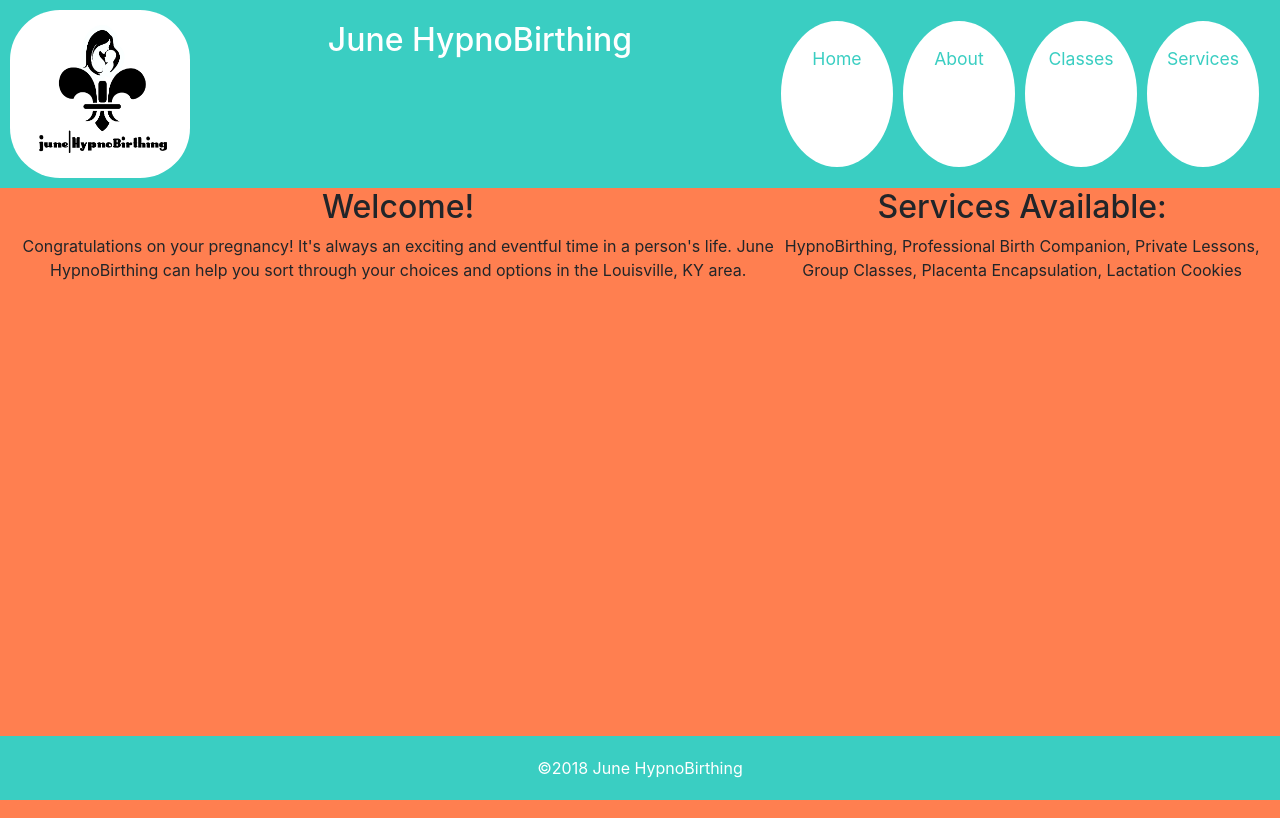
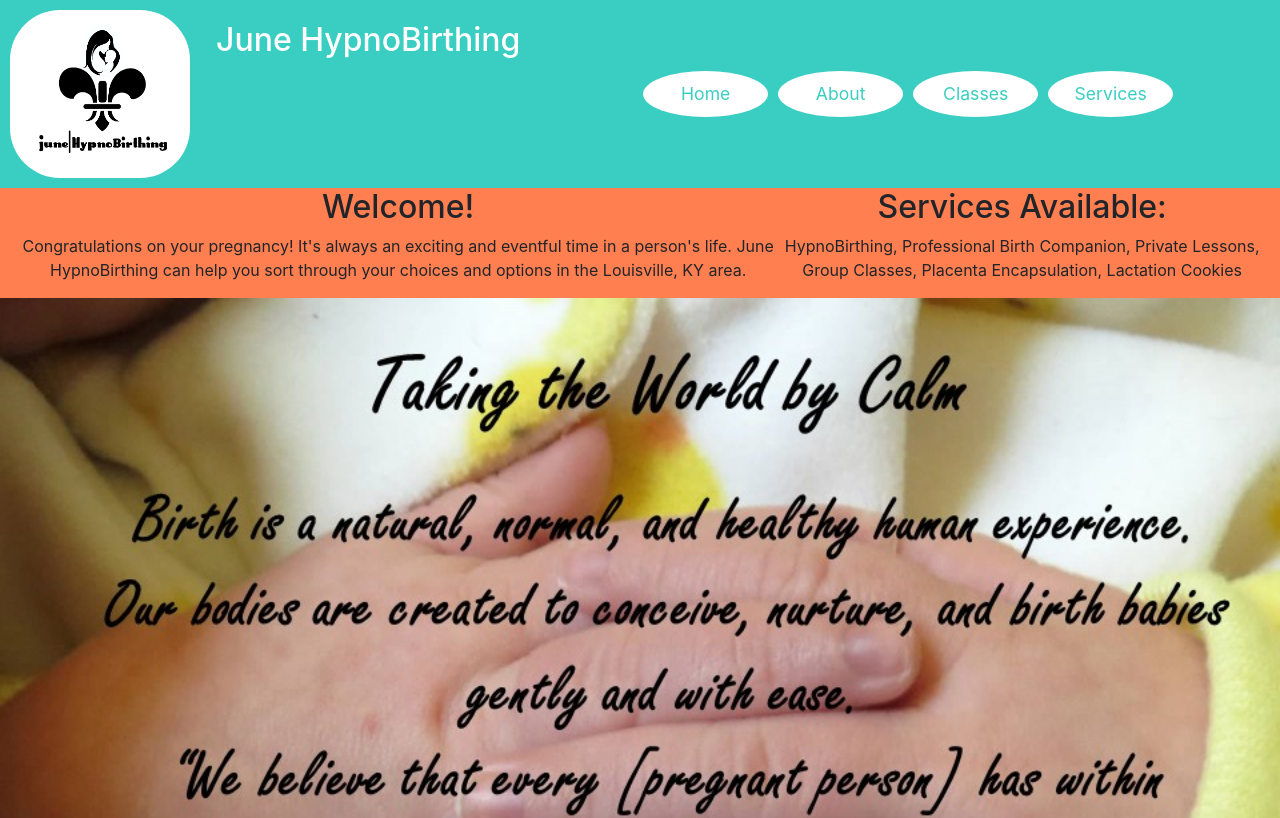
Before and after one commit to AngelaShalenko/projectjune, a plain HTML site: page index.html in a window 1280 px wide. Shown: the top 818 px of the page. Drawn offline with nearby package versions, Linux system fonts and the light colour scheme.

Commit message:
added affirmation, tried jquery, worked on nav

```diff
--- a/css/main.css
+++ b/css/main.css
@@ -16,11 +16,10 @@ h1 {
 .main-header {
 	background: #3acec2;
 	padding: .001em;
-
 }
 
 .main-nav {
-	margin: 1em;
+	margin: auto;
 }
 
 
@@ -28,7 +27,7 @@ h1 {
 	background: #fff;
 	border-radius: 50%;
 	margin: 5px;
-	width: 7em;
+	width: 125px;
 }
 
 a {
@@ -38,13 +37,16 @@ a {
     font-size: 1.1em;
 	display: block;
 	padding: 10px 5px;
-	margin: 15px;
 }
 
 
 .main-content {
 	text-align: center;
 	margin: 0 1em;
+}
+
+.affirmation {
+	display: none;
 }
 
 #logo {
@@ -94,6 +96,10 @@ body {
     align-items: center;
   }
 
+  .affirmation {
+	  display: block;
+  }
+
 }
 
 
--- a/index.html
+++ b/index.html
@@ -6,6 +6,8 @@
 
     <!-- Bootstrap CSS -->
     <link rel="stylesheet" href="https://maxcdn.bootstrapcdn.com/bootstrap/4.0.0/css/bootstrap.min.css" integrity="sha384-Gn5384xqQ1aoWXA+058RXPxPg6fy4IWvTNh0E263XmFcJlSAwiGgFAW/dAiS6JXm" crossorigin="anonymous">
+
+
 
     <title>June HypnoBirthing</title>
 	<link rel="stylesheet" href="css/normalize.css">
@@ -18,14 +20,14 @@
         </div>
         <h1>June HypnoBirthing</h1>
         <ul class="main-nav">
-            <li><a href="#">Home</a></li>
-            <li><a href="#">About</a></li>
-            <li><a href="#">Classes</a></li>
-            <li><a href="#">Services</a></li>
+            <li><a href="#home">Home</a></li>
+            <li><a href="#about">About</a></li>
+            <li><a href="#classes">Classes</a></li>
+            <li><a href="#services">Services</a></li>
 
         </ul>
     </header>
-	<!--<!-Above section is Logo and Navigation.  Note: href links do not lead anywhere yet...
+	<!--<!-Above section is Logo and Site Navigation.  Note: href links do not lead anywhere yet...
     but will lead to additional pages on this site->-->
 
 
@@ -43,11 +45,9 @@
     <!--The 2 divs above are the main content: intro, welcome, about, text-->
 
 
-    <!--<div id= "logo">
-    <img src="img/june logo.jpg" alt="June HypnoBirthing" style="width:25%;height:25%x;">
-    had the image here for a while then moved it to header area.  maybe put the birth affirmation or
-    secret of hypnobithing reveal button here
-    </div>-->
+    <div class= "affirmation">
+    <img src="img/JHB CARDS 2018.jpg" alt="HypnoBirthing Mission Statement" style="width:100%;height:100%;">
+    </div>
 
 
     <footer class="main-footer">
--- a/js/app.js
+++ b/js/app.js
@@ -0,0 +1,12 @@
+$(document).ready(function() {
+
+// $('affirmation').hide();
+
+// $('affirmation')fadeIn(3000);
+
+
+
+
+
+
+});
```
